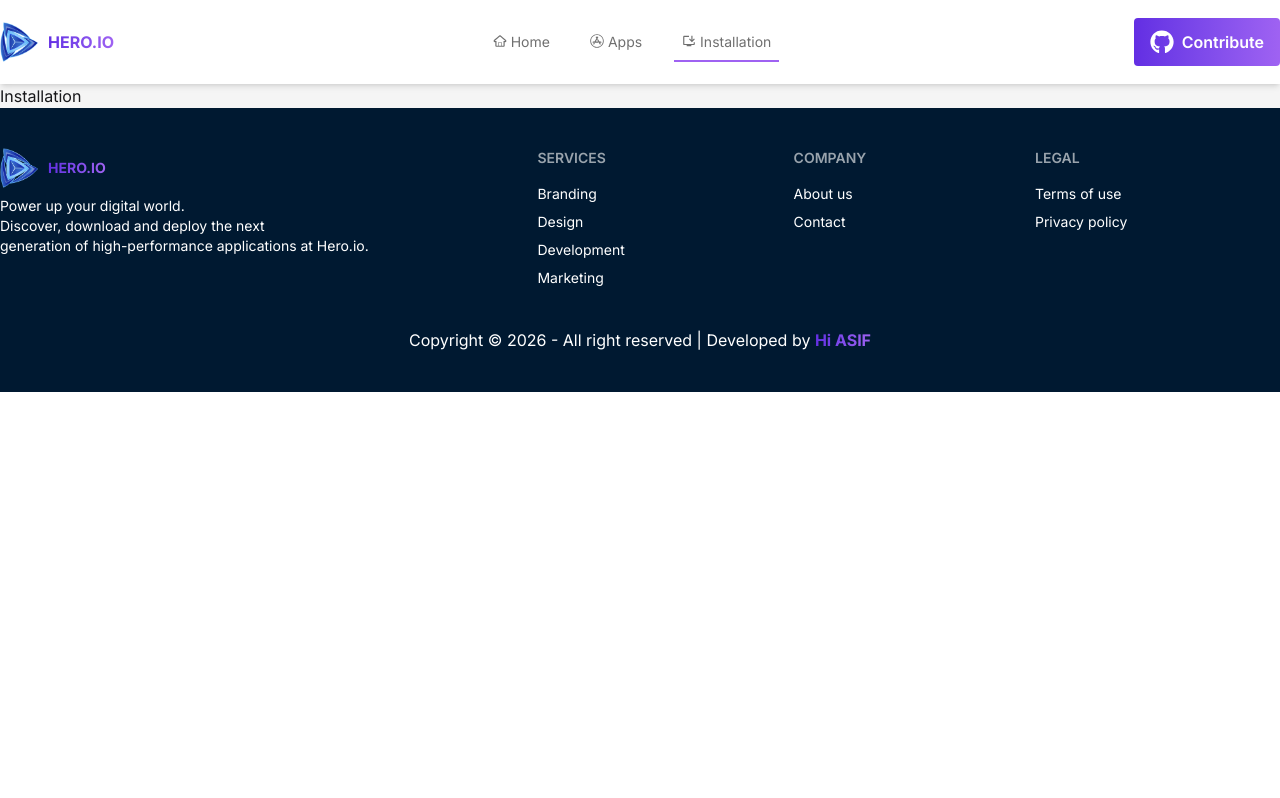
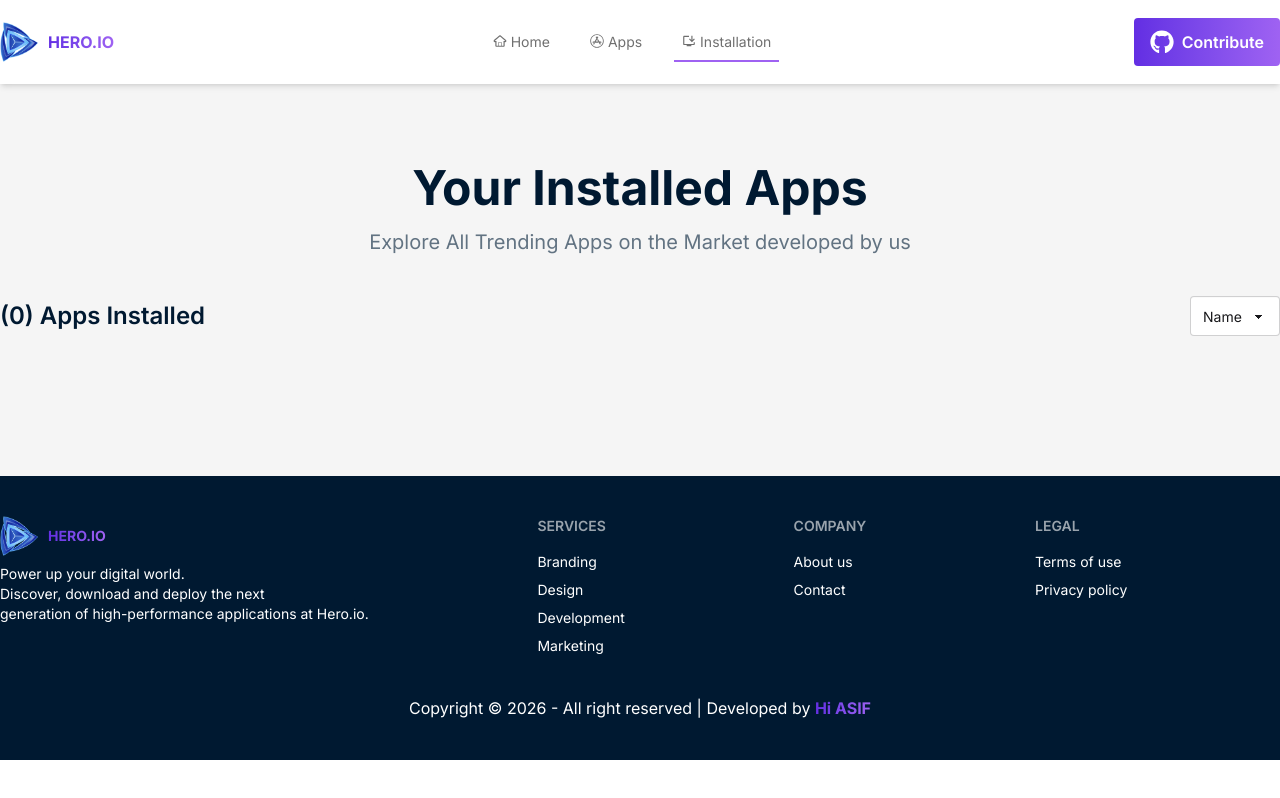
Before and after one commit to AsifHossain22/hero.io-app-store, a React (Vite) app: page /installation in a window 1280 px wide. Built offline with nearby package versions, Linux system fonts and the light colour scheme.

Commit message:
Created Handle Install Function to add app to Installation Page and Disabled the button. Also showed success message using React Hot Toast

```diff
--- a/package.json
+++ b/package.json
@@ -13,6 +13,7 @@
     "@tailwindcss/vite": "^4.2.1",
     "react": "^19.1.1",
     "react-dom": "^19.1.1",
+    "react-hot-toast": "^2.6.0",
     "react-icons": "^5.6.0",
     "react-router": "^7.13.1",
     "recharts": "^3.8.0",
--- a/src/Layouts/Layouts.jsx
+++ b/src/Layouts/Layouts.jsx
@@ -1,10 +1,24 @@
-import React from "react";
+import React, { useState } from "react";
 import Header from "../components/Header/Header";
 import Footer from "../components/Footer/Footer";
 import { Outlet, useNavigation } from "react-router";
 import Loader from "../components/Loader/Loader";
+import toast from "react-hot-toast";
 
 const Layouts = () => {
+  // InstalledAppState
+  const [installedApps, setInstalledApps] = useState([]);
+
+  // HandleInstallFunction
+  const handleInstall = (app) => {
+    if (!installedApps.find((item) => item.id === app.id)) {
+      setInstalledApps([...installedApps, app]);
+
+      // ShowToast
+      toast.success(`${app.title} Installed Successfully!`);
+    }
+  };
+
   const navigation = useNavigation();
   return (
     <>
@@ -13,7 +27,11 @@ const Layouts = () => {
 
       <main>
         {/* Main */}
-        {navigation.state === "loading" ? <Loader /> : <Outlet />}
+        {navigation.state === "loading" ? (
+          <Loader />
+        ) : (
+          <Outlet context={{ handleInstall, installedApps }} />
+        )}
       </main>
 
       {/* Footer */}
--- /dev/null
+++ b/src/components/InstalledAppCard/InstalledAppCard.jsx
@@ -0,0 +1,49 @@
+import React from "react";
+import { FaStar } from "react-icons/fa";
+import { LuDownload } from "react-icons/lu";
+// import appImage from "../../assets/demo-app (1).webp";
+
+const InstalledAppCard = ({ installedApp }) => {
+  //   console.log(installedApp);
+
+  const { image, title, size, ratingAvg, downloads } = installedApp;
+  return (
+    <section className="bg-base-100 p-4 rounded-sm py-8 md:py-4">
+      <div className="flex flex-col md:flex-row items-center justify-between gap-4 lg:gap-0">
+        {/* AppInfo */}
+        <div className="flex flex-col md:flex-row items-center gap-4 text-center md:text-left">
+          {/* Image */}
+          <div>
+            <img src={image} alt="App Image" className="w-20 h-20 rounded-" />
+          </div>
+
+          {/* Details */}
+          <div className="lg:space-y-4">
+            <h4 className="text-[#001931] text-xl font-medium">{title}</h4>
+            <div className="flex items-center gap-4 mt-2 lg:m-0">
+              <span className="flex items-center gap-1 text-[#00D390]">
+                <LuDownload />{" "}
+                {Intl.NumberFormat("en", {
+                  notation: "compact",
+                }).format(downloads)}
+              </span>
+              <span className="flex items-center gap-1 text-[#FF8811]">
+                <FaStar /> {ratingAvg}
+              </span>
+              <span className="text-[#627382]">{size} MB</span>
+            </div>
+          </div>
+        </div>
+
+        {/* Button */}
+        <div className="">
+          <button className="bg-[#00D39099] hover:bg-[#00D390] text-base-100 text-lg lg:text-xl font-semibold px-8 py-4 rounded-sm cursor-pointer hover:shadow-lg transition-all duration-300">
+            Uninstall
+          </button>
+        </div>
+      </div>
+    </section>
+  );
+};
+
+export default InstalledAppCard;
--- a/src/main.jsx
+++ b/src/main.jsx
@@ -6,9 +6,9 @@ import Layouts from "./Layouts/Layouts.jsx";
 import Home from "./Home.jsx";
 import Apps from "./pages/Apps/Apps.jsx";
 import Loader from "./components/Loader/Loader.jsx";
-// import AppDetails from "./pages/AppDetails/AppDetails.jsx";
+import AppDetails from "./pages/AppDetails/AppDetails.jsx";
 import Installation from "./pages/Installation/Installation.jsx";
-import AppDetails from "./pages/AppDetails/AppDetails.jsx";
+import { Toaster } from "react-hot-toast";
 
 // ReactRouter
 const router = createBrowserRouter([
@@ -36,6 +36,7 @@ const router = createBrowserRouter([
       },
       {
         path: "/installation",
+        loader: () => fetch("/appsData.json"),
         element: <Installation />,
       },
     ],
@@ -45,5 +46,6 @@ const router = createBrowserRouter([
 createRoot(document.getElementById("root")).render(
   <StrictMode>
     <RouterProvider router={router} />
+    <Toaster />
   </StrictMode>,
 );
--- a/src/pages/AppDetails/AppDetails.jsx
+++ b/src/pages/AppDetails/AppDetails.jsx
@@ -4,7 +4,7 @@ import iconDownload from "../../assets/icon-downloads.png";
 import iconRating from "../../assets/icon-ratings.png";
 import iconReview from "../../assets/icon-review.png";
 import RatingChart from "../../components/RatingChart/RatingChart";
-import { useLoaderData, useParams } from "react-router";
+import { useLoaderData, useOutletContext, useParams } from "react-router";
 
 const AppDetails = () => {
   const { id } = useParams();
@@ -30,6 +30,11 @@ const AppDetails = () => {
   } = findApp;
 
   //   console.log(id, appData);
+
+  // ReactRouterOutletContext
+  const { handleInstall, installedApps } = useOutletContext();
+
+  const isInstalled = installedApps.some((app) => app.id === findApp.id);
 
   return (
     <section className="max-w-7xl mx-auto px-4 lg:px-0">
@@ -109,8 +114,12 @@ const AppDetails = () => {
 
             {/* InstallButton */}
             <div className="mt-8 lg:mt-10">
-              <button className="w-full lg:w-auto bg-[#00D39099] hover:bg-[#00D390] text-base-100 text-lg lg:text-xl font-semibold px-8 py-4 rounded-sm cursor-pointer hover:shadow-lg transition-all duration-300">
-                Install Now (<span>{size}</span> MB)
+              <button
+                onClick={() => handleInstall(findApp)}
+                disabled={isInstalled}
+                className="w-full lg:w-auto bg-[#00D39099] hover:bg-[#00D390] text-base-100 text-lg lg:text-xl font-semibold px-8 py-4 rounded-sm cursor-pointer hover:shadow-lg transition-all duration-300 disabled:cursor-not-allowed disabled:bg-gray-400 disabled:shadow-none"
+              >
+                {isInstalled ? "Installed" : `Install Now (${size})`}
               </button>
             </div>
           </div>
--- a/src/pages/Installation/Installation.jsx
+++ b/src/pages/Installation/Installation.jsx
@@ -1,11 +1,60 @@
-import React from 'react';
+import React from "react";
+import { useLoaderData, useOutletContext } from "react-router";
+import InstalledAppCard from "../../components/InstalledAppCard/InstalledAppCard";
 
 const Installation = () => {
-    return (
-        <>
-         <h2>Installation</h2>
-        </>
-    );
+  const appsData = useLoaderData();
+  //   console.log(appsData);
+
+  const { installedApps } = useOutletContext();
+  //   console.log(installedApps);
+  return (
+    <section className="py-10 lg:py-20 mx-4 lg:mx-0">
+      <div className="max-w-7xl mx-auto">
+        {/* SectionTitle */}
+        <div className="text-center">
+          <h2 className="text-[#001931] text-3xl md:text-5xl font-bold pb-4">
+            Your Installed Apps
+          </h2>
+
+          {/* Description */}
+          <p className="text-[#627382] md:text-xl">
+            Explore All Trending Apps on the Market developed by us
+          </p>
+        </div>
+
+        {/* TotalAppsAndSearchField */}
+        <div className="flex justify-between items-center mt-10 mb-5">
+          {/* TotalApps */}
+          <h5 className="text-2xl text-[#001931] font-semibold">
+            ({installedApps.length}) Apps Installed
+          </h5>
+
+          {/* SortBySelectField */}
+          <div>
+            <select
+              defaultValue="Pick a color"
+              className="select appearance-none"
+            >
+              <option disabled={true}>Sort by</option>
+              <option>Name</option>
+              <option>Size</option>
+            </select>
+          </div>
+        </div>
+
+        {/* InstalledAppsContainer */}
+        <div className="pb-5 lg:pb-10 space-y-4">
+          {installedApps.map((installedApp) => (
+            <InstalledAppCard
+              key={installedApp.id}
+              installedApp={installedApp}
+            />
+          ))}
+        </div>
+      </div>
+    </section>
+  );
 };
 
 export default Installation;
```
Also changed, not shown: 1 other file (tests, documents, lock files or other folders).
